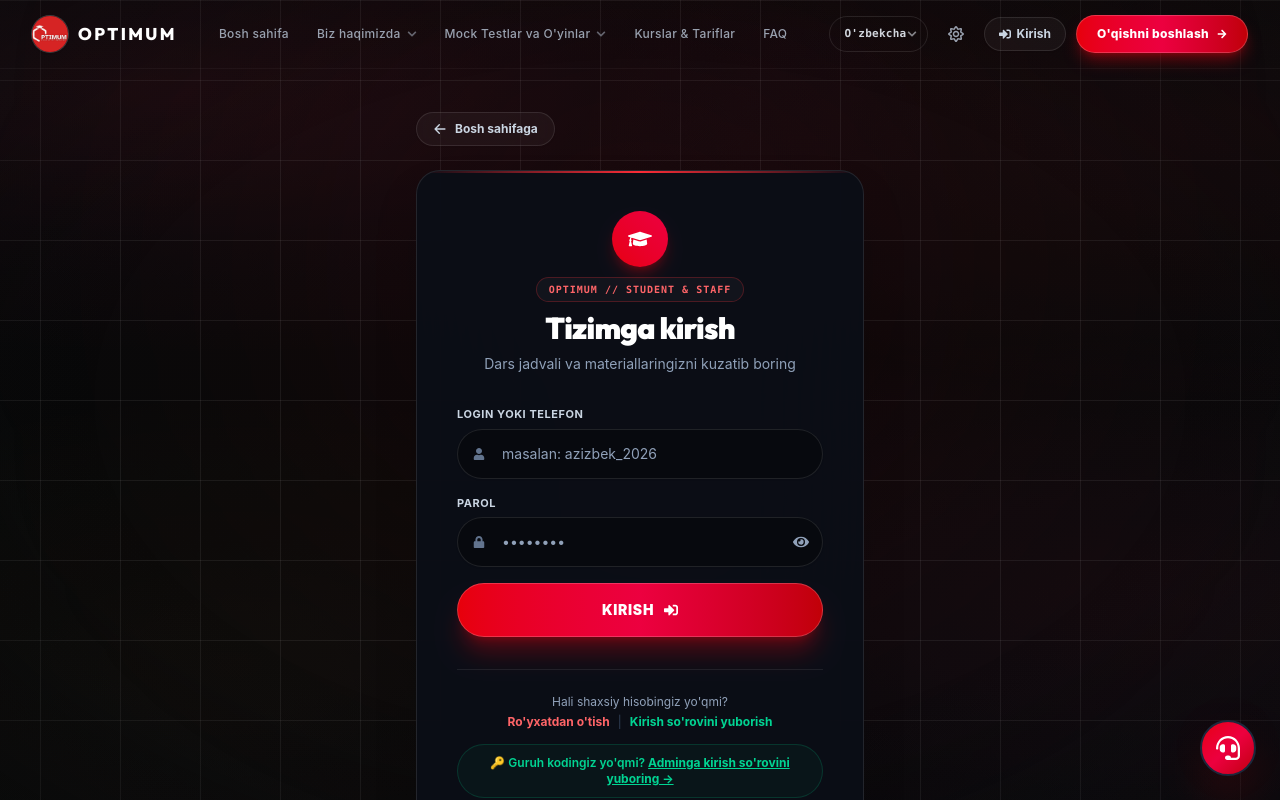
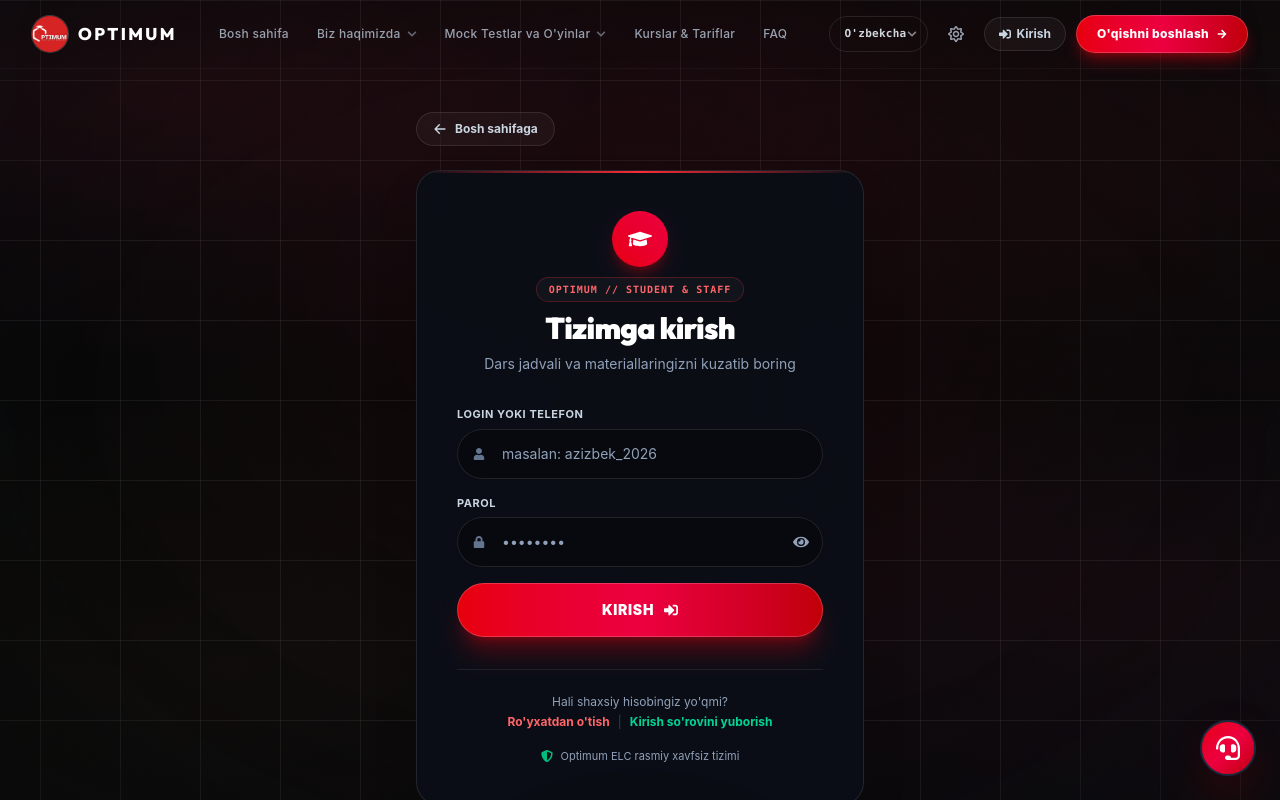
Before and after one commit to fm1227693-hub/PROJECT, a React (Vite) app: page /login in a window 1280 px wide. Shown: the top 800 px of the page. Built offline with nearby package versions, Linux system fonts and the light colour scheme.

Commit message:
Remove prompt badge button from Login page

```diff
--- a/src/components/Login.jsx
+++ b/src/components/Login.jsx
@@ -188,17 +188,6 @@
                             </div>
                         </div>
 
-                        {/* Direct prompt badge */}
-                        <Link
-                            to="/access-request"
-                            className="group block p-2.5 rounded-2xl bg-emerald-500/5 hover:bg-emerald-500/10 border border-emerald-500/20 text-xs text-emerald-700 dark:text-emerald-400 font-semibold transition-all hover:scale-[1.01]"
-                        >
-                            <span>🔑 Guruh kodingiz yo'qmi? </span>
-                            <span className="font-bold underline group-hover:text-emerald-800 dark:group-hover:text-emerald-300">
-                                Adminga kirish so'rovini yuboring &rarr;
-                            </span>
-                        </Link>
-
                         <div className="flex items-center justify-center gap-2 text-[11px] text-slate-400 pt-1">
                             <FaShieldAlt className="w-3 h-3 text-emerald-500" />
                             <span>Optimum ELC rasmiy xavfsiz tizimi</span>
```
